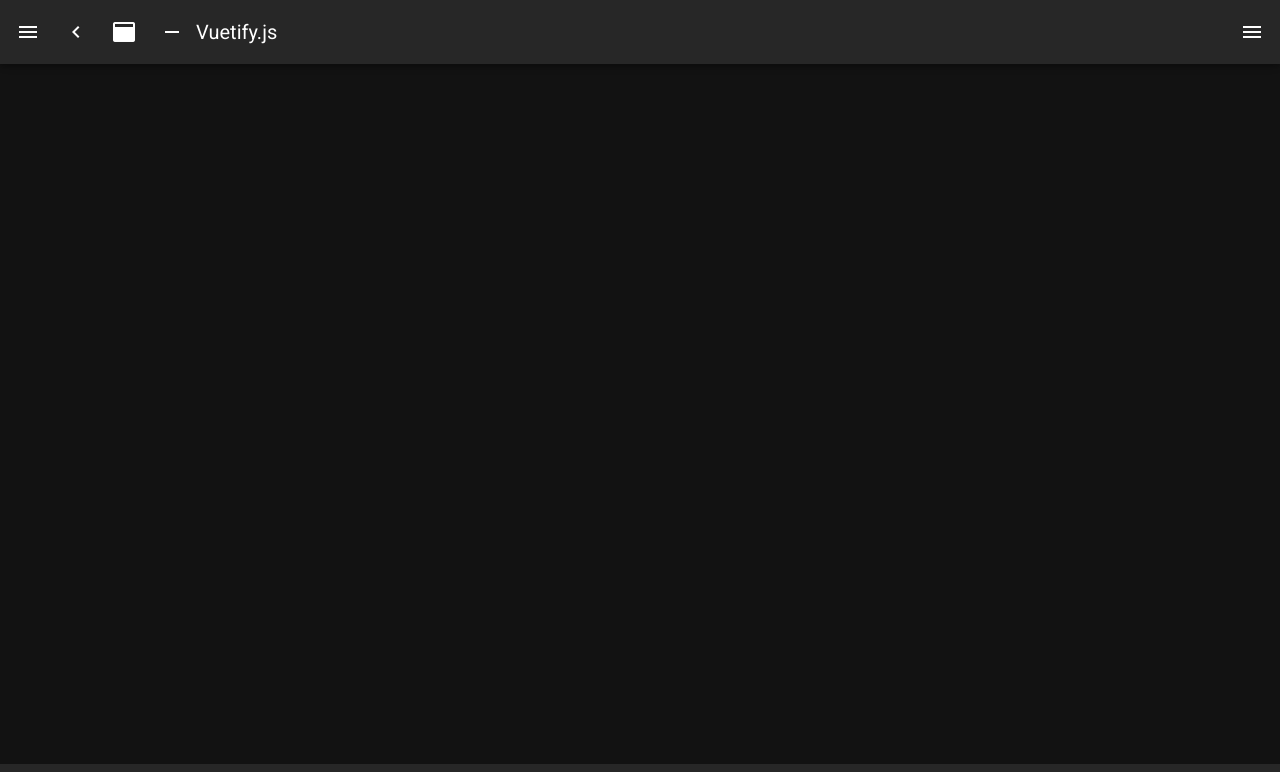
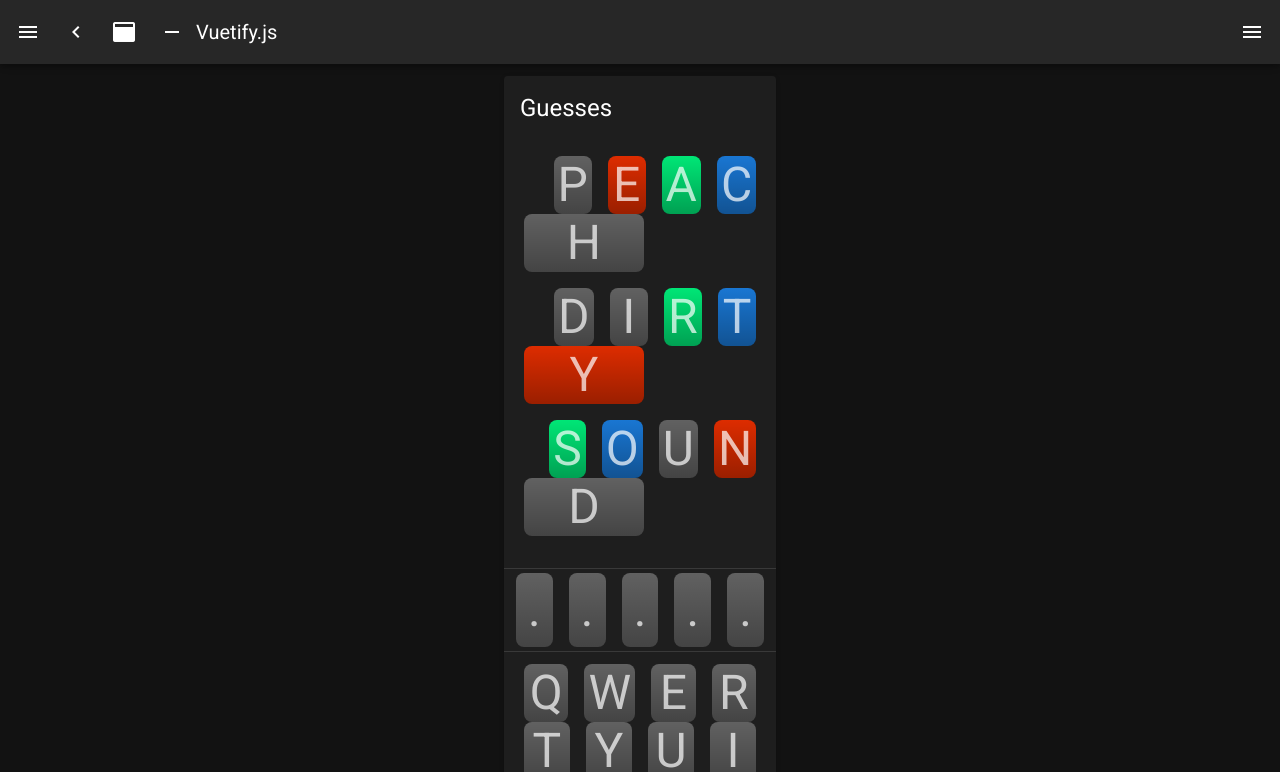
Before and after one commit to GrantErickson/NuxtTest, a Nuxt app: page /wordle in a window 1280 px wide. Before the commit this address had no page. Shown: the top 772 px of the page. Built offline with nearby package versions, Linux system fonts and the light colour scheme.

Commit message:
Initial rough layout of Wordle. Letter component. TS file with classes.

```diff
--- /dev/null
+++ b/components/Letter.vue
@@ -0,0 +1,32 @@
+<template>
+  <v-col
+    :key="letter.index"
+    class="text-center text-h3 mx-2 rounded-lg gradient"
+    :class="{
+      info: letter.unknown,
+      error: letter.wrong,
+      primary: letter.rightLetterWrongPlace,
+      success: letter.rightLetterRightPlace,
+    }"
+  >
+    {{ letter.char }}
+    <div class="fill-height bottom-gradient"></div>
+  </v-col>
+</template>
+
+<script lang="ts">
+// npm i -S vue-property-decorator
+import { Component, Prop, Vue } from 'vue-property-decorator'
+import { Letter } from '@/scripts/wordle'
+
+@Component
+export default class LetterComponent extends Vue {
+  @Prop() letter!: Letter
+
+  deleteItem(): void {
+    this.$emit('delete')
+  }
+}
+</script>
+
+<style></style>
--- a/pages/home.vue
+++ b/pages/home.vue
@@ -36,46 +36,8 @@ import Vue from 'vue'
 import Component from 'vue-class-component'
 
 @Component
-export default class IndexPage extends Vue {
-  message: string = 'Click Me'
-  clickInfos: EventInfo[] = []
-  clickCount: number = 0
-  buttonIsDisabled: boolean = false
+export default class HomePage extends Vue {
 
-  showStuff($event: MouseEvent): void {
-    this.clickCount++
-    //alert('Clicked!')
-    if (!this.message.includes('again')) {
-      this.message += ' again'
-    }
-    this.clickInfos.push(
-      new EventInfo(($event.target as HTMLElement).innerText)
-    )
-    // Make sure all the keys are unique.
-    this.buttonIsDisabled = true
-    setTimeout(() => (this.buttonIsDisabled = false), 1000)
-  }
-
-  reset(): void {
-    this.message = 'Click Me'
-    this.clickCount = 0
-    this.clickInfos.length = 0
-  }
-
-  deleteItem(event: EventInfo) {
-    this.clickInfos.splice(this.clickInfos.indexOf(event), 1)
-  }
 }
 
-class EventInfo {
-  constructor(text: string) {
-    this.text = text
-  }
-
-  text: string
-  time: Date = new Date()
-  get key(): string {
-    return this.time.toString()
-  }
-}
 </script>
--- /dev/null
+++ b/pages/wordle.vue
@@ -0,0 +1,82 @@
+<template>
+  <v-row justify="center">
+    <v-col cols="12" xs="8" sm="6" md="4" lg="3">
+      <v-card>
+        <v-card-title class="headline">
+          <div class="text-center">Guesses</div>
+        </v-card-title>
+        <v-card-text>
+          <v-row dense v-for="guess in guesses" :key="guess.word" class="my-4">
+            <v-spacer />
+            <letter
+              v-for="(letter, index) in guess.letters"
+              :letter="letter"
+              :key="index"
+            ></letter>
+            <v-spacer />
+          </v-row>
+        </v-card-text>
+
+<v-divider>inset</v-divider>
+
+        <v-card-text>
+
+
+          <v-row>
+            <letter
+              v-for="(letter, index) in word.letters"
+              :letter="letter"
+              :key="index"
+            ></letter>
+          </v-row>
+        </v-card-text>
+
+<v-divider>inset</v-divider>
+
+        <v-card-text>
+          <v-row
+            dense
+            v-for="(keyRow, rowIndex) in keyboard.keyRows"
+            :key="rowIndex"
+          >
+            <letter
+              v-for="(letter, index) in keyRow"
+              :letter="letter"
+              :key="index"
+            ></letter>
+          </v-row>
+        </v-card-text>
+        <v-card-actions>
+          <v-spacer />
+          <v-btn color="accent" nuxt to="/"> Home </v-btn>
+        </v-card-actions>
+      </v-card>
+    </v-col>
+  </v-row>
+</template>
+
+<script lang="ts">
+import Vue from 'vue'
+import Component from 'vue-class-component'
+import { Word, Keyboard, KeyboardLanguage } from '@/scripts/wordle'
+
+@Component
+export default class WordlePage extends Vue {
+  word: Word = new Word('.....')
+  guesses: Word[] = []
+  keyboard: Keyboard = new Keyboard(KeyboardLanguage.English)
+
+  constructor() {
+    super()
+    this.guesses.push(new Word('PEACH', '01320'))
+    this.guesses.push(new Word('DIRTY', '00321'))
+    this.guesses.push(new Word('SOUND', '32010'))
+  }
+}
+</script>
+
+<style scoped>
+.gradient {
+  background: linear-gradient(to bottom, rgba(0, 0, 0, 0), rgba(0, 0, 0, 0.3));
+}
+</style>
--- /dev/null
+++ b/scripts/wordle.ts
@@ -0,0 +1,95 @@
+export class Word {
+  letters: Letter[] = [
+    new Letter(),
+    new Letter(),
+    new Letter(),
+    new Letter(),
+    new Letter(),
+  ]
+
+  constructor(letters?: string, correctness?: string) {
+    if (letters) {
+      let index: number = 0
+      for (let letter of letters) {
+        this.letters[index].char = letter
+        if (correctness) {
+          this.letters[index].correctness = parseInt(correctness[index])
+        }
+        index++
+      }
+    }
+  }
+
+  get word(): string {
+    return this.letters.map((f) => f.char).join('')
+  }
+}
+
+export class Letter {
+  char: string = ''
+  correctness: LetterCorrectness = LetterCorrectness.Unknown
+
+  constructor(letter?: string) {
+    if (letter) this.char = letter
+  }
+
+  get unknown(): boolean {
+    return this.correctness == LetterCorrectness.Unknown
+  }
+  get wrong(): boolean {
+    return this.correctness == LetterCorrectness.Wrong
+  }
+  get rightLetterWrongPlace(): boolean {
+    return this.correctness == LetterCorrectness.RightLetterWrongPlace
+  }
+  get rightLetterRightPlace(): boolean {
+    return this.correctness == LetterCorrectness.RightLetterRightPlace
+  }
+}
+
+export class Keyboard {
+  keyRows: Letter[][] = []
+
+  constructor(language: KeyboardLanguage) {
+    if (language === KeyboardLanguage.English) {
+      this.LoadKeys('QWERTYUIOP', 'ASDFGHJKL', 'ZXCVBNM')
+    }
+  }
+
+  private LoadKeys(
+    topRowChars: string,
+    middleRowChars: string,
+    bottomRowChars: string
+  ) {
+    let topRow: Letter[] = []
+    for (let char of topRowChars) {
+      topRow.push(new Letter(char))
+    }
+    this.keyRows.push(topRow)
+
+    let middleRow: Letter[] = []
+    for (let char of middleRowChars) {
+      middleRow.push(new Letter(char))
+    }
+    this.keyRows.push(middleRow)
+
+    let bottomRow: Letter[] = []
+    for (let char of bottomRowChars) {
+      bottomRow.push(new Letter(char))
+    }
+    this.keyRows.push(bottomRow)
+  }
+
+  private SetupEnglish() {}
+}
+
+export enum LetterCorrectness {
+  Unknown = 0,
+  Wrong = 1,
+  RightLetterWrongPlace = 2,
+  RightLetterRightPlace = 3,
+}
+
+export enum KeyboardLanguage {
+  English = 1,
+}
```
